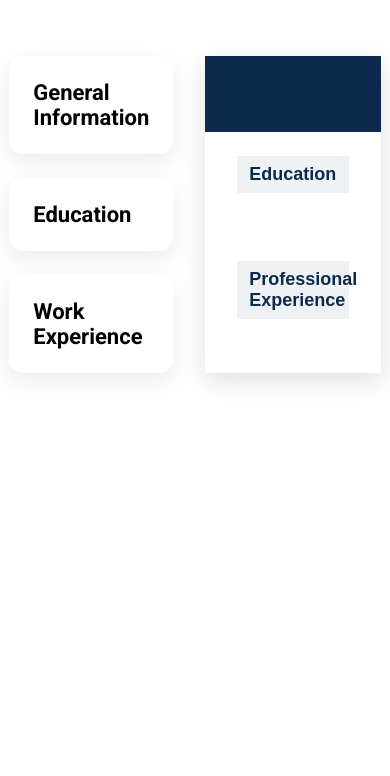
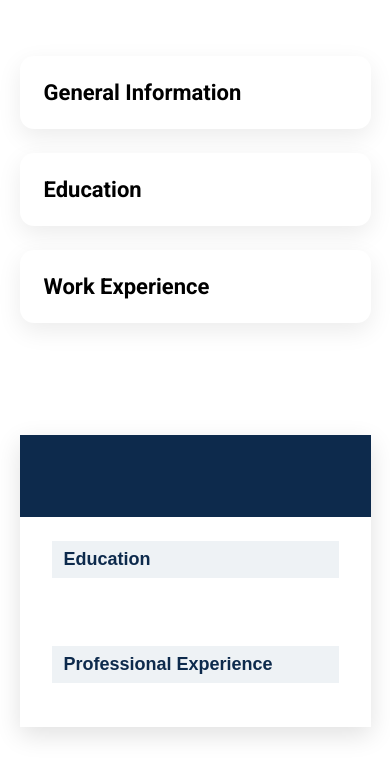
Before and after one commit to leetbeet/cv-application, a React (Vite) app: page / in a window 390 px wide. Shown: the top 776 px of the page. Built offline with nearby package versions, Linux system fonts and the light colour scheme.

Commit message:
feat: improve responsive design

```diff
--- a/src/styles/index.css
+++ b/src/styles/index.css
@@ -9,16 +9,34 @@
   justify-content: center;
   gap: 32px;
   margin: 16px 128px;
+  max-width: 1600px;
 }
 
 body {
+  display: flex;
+  justify-content: center;
   font-family: 'Roboto', sans-serif;
+}
+
+.form {
+  width: 45vw;
+  max-width: 700px;
 }
 
 .resume {
   width: 45vw;
+  max-width: 700px;
 }
 
-.form {
-  width: 45vw;
+@media (max-width: 1200px) {
+  #root {
+    flex-direction: column;
+    align-items: center;
+    margin: 16px;
+  }
+
+  .resume,
+  .form {
+    width: 90vw;
+  }
 }
--- a/src/styles/resume.css
+++ b/src/styles/resume.css
@@ -27,7 +27,6 @@
   font-size: 14px;
 }
 
-/* Sections */
 .resume-section {
   padding: 24px 32px;
 }
@@ -52,17 +51,6 @@
   color: #333;
 }
 
-.edu-main h3 {
-  margin: 0;
-  font-size: 16px;
-  font-weight: 700;
-}
-
-.edu-main p {
-  margin: 4px 0 0;
-  font-size: 14px;
-}
-
 .work-entry {
   display: flex;
   gap: 24px;
@@ -75,10 +63,16 @@
   color: #333;
 }
 
+.edu-main h3,
 .work-main h3 {
   margin: 0;
   font-size: 16px;
   font-weight: 700;
+}
+
+.edu-main p {
+  margin: 4px 0 0;
+  font-size: 14px;
 }
 
 .work-main h4 {
@@ -92,3 +86,21 @@
   font-size: 14px;
   line-height: 1.5;
 }
+
+@media (max-width: 400px) {
+  .contact {
+    flex-direction: column;
+    gap: 6px;
+  }
+
+  .edu-entry,
+  .work-entry {
+    flex-direction: column;
+    gap: 8px;
+  }
+
+  .edu-dates,
+  .work-dates {
+    min-width: unset;
+  }
+}
```
